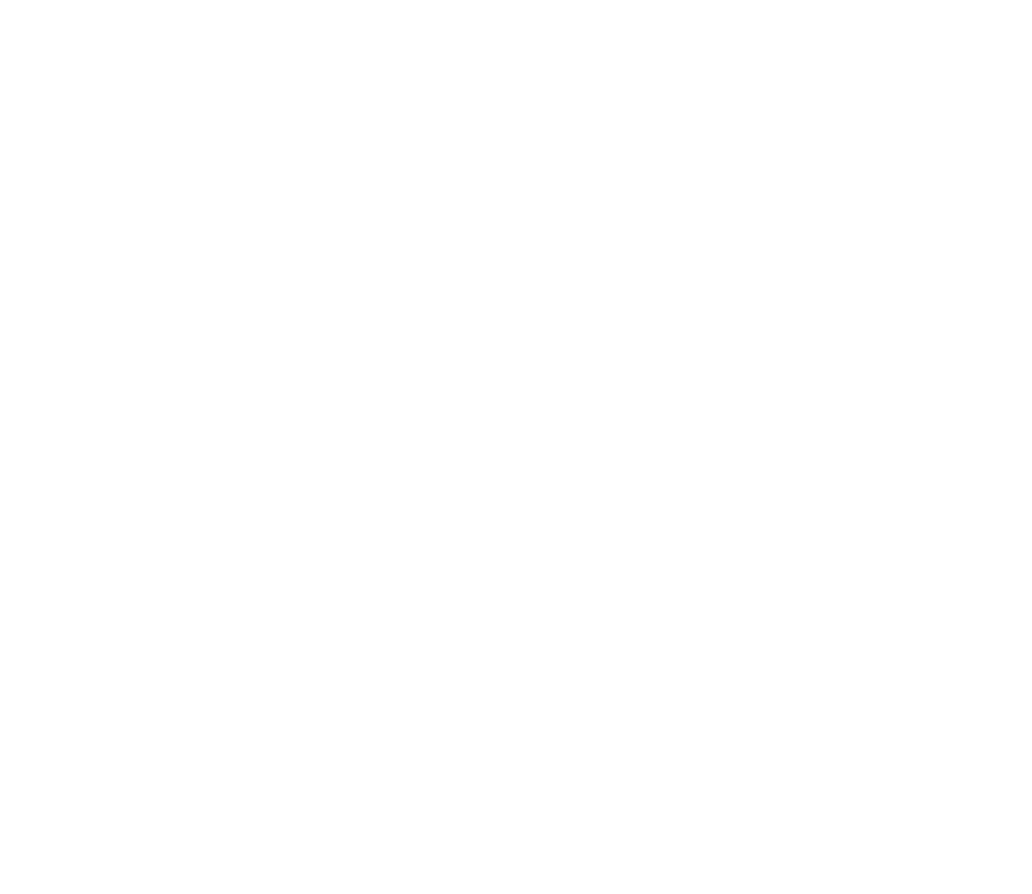
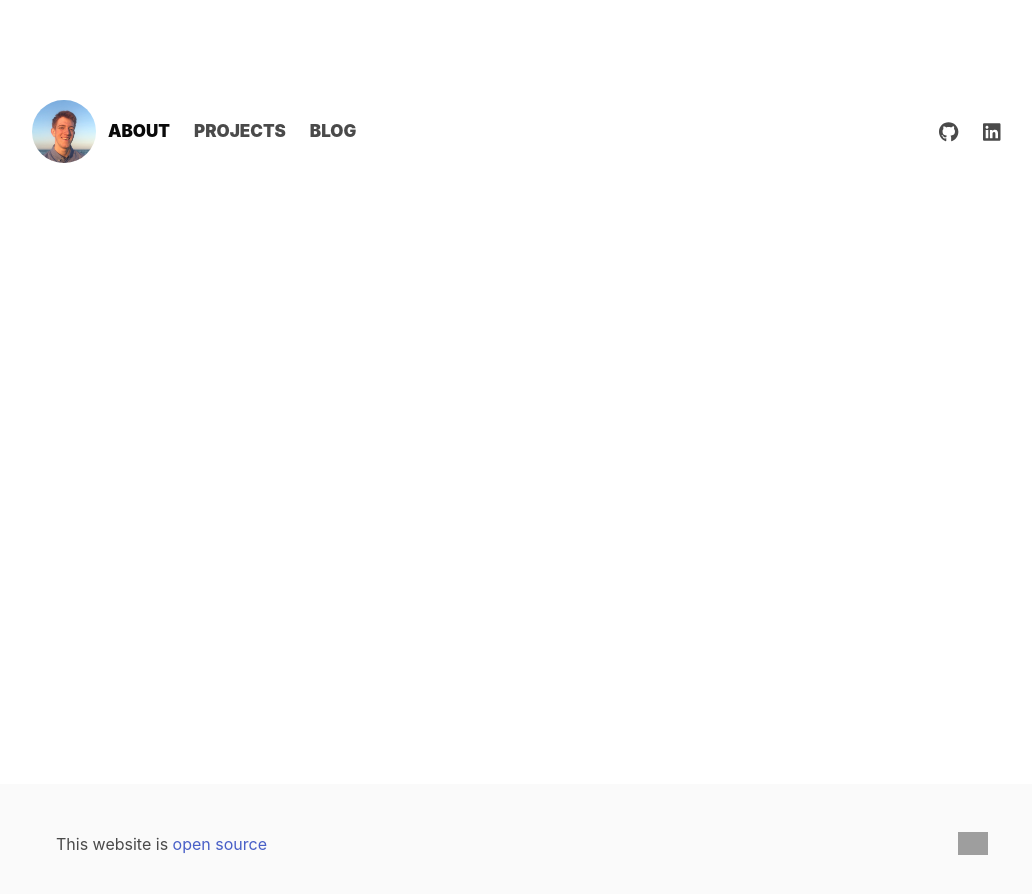
Before and after one commit to lclarkg18/personal-website, a React (Create React App) app: page /en in a window 1280 px wide. Before the commit this address had no page. Shown: the top 894 px of the page, without its empty margins (118-1150 px from the left). Before the commit the page ends 800 px from the top, so only its background shows below. Built offline with nearby package versions, Linux system fonts and the light colour scheme; grey boxes are pictures that could not be loaded.

Commit message:
Manage language routing in a convenient and reusable manner

```diff
--- a/src/App.tsx
+++ b/src/App.tsx
@@ -1,13 +1,17 @@
-import React, { useEffect, useState } from 'react';
-import { Link } from 'react-router-dom';
+import React, { FC, useEffect, useState } from 'react';
+import { Outlet, useLocation } from 'react-router-dom';
 import './App.css';
 import './i18n/config.ts';
 import { useTranslation } from 'react-i18next';
 import NavBar from './components/navbar';
 
-function App() {
+interface IProps {
+  expectedLng: string
+}
+
+const App: FC<IProps> = ({ expectedLng }: IProps): JSX.Element => {
   const { t, i18n } = useTranslation();
-  const [language, setLanguage] = useState<string>('es');
+  const [language] = useState<string>(expectedLng);
 
   useEffect(() => {
     const changeLanguageHandler = async (lang: string) => {
@@ -17,16 +21,78 @@
     changeLanguageHandler(language).catch((e) => console.log(e));
   }, [language]);
 
+  function getPathWithoutLng() : string {
+    const pathWithoutFirstSlash: string = useLocation().pathname.substring(1);
+    const firstSlashLocation: number = pathWithoutFirstSlash.indexOf('/');
+    if (firstSlashLocation === -1) {
+      return '';
+    }
+    return pathWithoutFirstSlash.substring(firstSlashLocation + 1);
+  }
+
   return (
-    <nav>
-      <header className="header">
+    <div>
+      <header className="header horizontal-padding">
         <NavBar />
       </header>
-      <main className="section">
-        <text> Insert webpage here</text>
+      <main className="section horizontal-padding">
+        <Outlet />
+        <br />
+        <br />
+        <br />
+
+        <br />
+        <br />
+        <br />
+        <br />
+        <br />
+        <br />
+        <br />
+        <br />
+        <br />
+
+        <br />
+        <br />
+        <br />
+
+        <br />
+
+        <br />
+        <br />
+        <br />
+
+        <br />
+
+        <br />
+
       </main>
-    </nav>
+      <footer className="footer">
+        <div className="level horizontal-padding">
+          <div className="level-left">
+
+            <div className="level-item">
+              <text>
+                {t('footer.open-source-note1')}
+&nbsp;
+              </text>
+              <a href="https://github.com/lclarkg18/personal-website" target="_blank" rel="noreferrer">
+                {t('footer.open-source-note2')}
+              </a>
+            </div>
+          </div>
+          <div className="level-right">
+            <a className="is-64x64" href={`/es/${getPathWithoutLng()}`} rel="noreferrer">
+              <img
+                width={30}
+                alt="Español"
+                src="http://purecatamphetamine.github.io/country-flag-icons/3x2/ES.svg"
+              />
+            </a>
+          </div>
+        </div>
+      </footer>
+    </div>
   );
-}
+};
 
 export default App;
--- a/src/components/navbar.tsx
+++ b/src/components/navbar.tsx
@@ -6,9 +6,10 @@
 import { useTranslation } from 'react-i18next';
 
 function NavBar() {
-  const { t } = useTranslation();
+  const { t, i18n } = useTranslation();
 
   return (
+    <div>
       <nav className="navbar has-text-weight-bold" role="navigation" aria-label="main navigation">
         <div className="navbar-brand">
           <a
@@ -22,7 +23,7 @@
             <span aria-hidden="true" />
             <span aria-hidden="true" />
           </a>
-        <Link to="/">
+          <Link to={`/${i18n.language}`}>
             <figure className="image is-64x64 is-hidden-touch">
               <img alt="LIAM" src={require('../static/images/head-shot.jpg')} className="is-rounded" />
             </figure>
@@ -31,13 +32,13 @@
 
         <div id="navbarElements" className="navbar-menu">
           <div className="navbar-start">
-          <Link className="navbar-item is-active" to="/about">
+            <Link className="navbar-item is-active" to={`/${i18n.language}/about`}>
               <span className="navbar-item-name">
                 {t('navbar-sections.about')}
               </span>
             </Link>
 
-          <Link className="navbar-item" to="/projects">
+            <Link className="navbar-item" to={`/${i18n.language}/projects`}>
               <span className="navbar-item-name">
                 {t('navbar-sections.projects')}
               </span>
@@ -52,7 +53,7 @@
           <div className="navbar-end">
             <a
               className="navbar-item is-size-5"
-            title="Checkout my GitHub"
+              title={t('links.github')}
               href="https://github.com/lclarkg18"
               target="_blank"
               rel="noreferrer"
@@ -61,7 +62,7 @@
             </a>
             <a
               className="navbar-item is-size-5"
-            title="Checkout my LinkedIn"
+              title={t('links.linkedin')}
               href="https://www.linkedin.com/in/liam-clark-gutierrez/"
               target="_blank"
               rel="noreferrer"
@@ -71,6 +72,7 @@
           </div>
         </div>
       </nav>
+    </div>
   );
 }
 
--- a/src/i18n/config.ts
+++ b/src/i18n/config.ts
@@ -1,13 +1,10 @@
 import i18n from 'i18next';
 import { initReactI18next } from 'react-i18next';
-// import sections from './en/sections.json';
-// import ns2 from './en/ns2.json';
-// import sections from './es/sectionsES.json';
 
 // eslint-disable-next-line import/prefer-default-export
 export const resources = {
   en: {
-    sections: {
+    trans: {
       'navbar-sections': {
         about: 'about',
         projects: 'projects',
@@ -17,10 +14,15 @@
         github: 'Checkout my GitHub',
         linkedin: 'Checkout my LinkedIn',
       },
+      footer: {
+        'open-source-note1': 'This website is',
+        'open-source-note2': 'open source',
+      },
     },
+
   },
   es: {
-    sections: {
+    trans: {
       'navbar-sections': {
         about: 'quién soy?',
         projects: 'proyectos',
@@ -30,15 +32,26 @@
         github: 'Echa un vistazo a mi GitHub',
         linkedin: 'Echa un vistazo a mi LinkedIn',
       },
+      footer: {
+        'open-source-note1': 'Esta pagina web es de',
+        'open-source-note2': 'codigo abierto',
+      },
     },
+
   },
 } as const;
 
-i18n.use(initReactI18next).init({
-  lng: 'en',
-  ns: ['sections', 'ns2', 'sectionsES'],
-  interpolation: {
-    escapeValue: false, // not needed for react as it escapes by default
-  },
-  resources,
-});
+i18n
+  .use(initReactI18next)
+  .init({
+    ns: ['trans'],
+    lng: navigator.language,
+    fallbackLng: 'en',
+    debug: true,
+    interpolation: {
+      escapeValue: false, // not needed for react as it escapes by default
+    },
+    resources,
+  });
+
+export default i18n;
--- a/src/index.tsx
+++ b/src/index.tsx
@@ -4,24 +4,36 @@
   BrowserRouter,
   Routes,
   Route,
+  Navigate,
 } from 'react-router-dom';
 import './index.css';
 import reportWebVitals from './reportWebVitals';
 import App from './App';
 import About from './routes/about';
 import Projects from './routes/projects';
+import './i18n/config';
+import i18n from 'i18next';
 
 const root = ReactDOM.createRoot(
   document.getElementById('root') as HTMLElement,
 );
 
+const languages: string[] = ['es', 'en'];
+
 root.render(
   <React.StrictMode>
     <BrowserRouter>
       <Routes>
-        <Route path="/" element={<App />} />
-        <Route path="about" element={<About />} />
-        <Route path="projects" element={<Projects />} />
+        {languages.map((language) => (
+          <Route path={`${language}/`} element={<App expectedLng={language} />}>
+            <Route path="projects/" element={<Projects />} />
+            <Route path="about/" element={<About />} />
+          </Route>
+        ))}
+        <Route
+          path="/"
+          element={<Navigate to={`/${i18n.resolvedLanguage}`} replace />}
+        />
       </Routes>
     </BrowserRouter>
   </React.StrictMode>,
```
Lines whose indentation alone changed are shown as unchanged.
